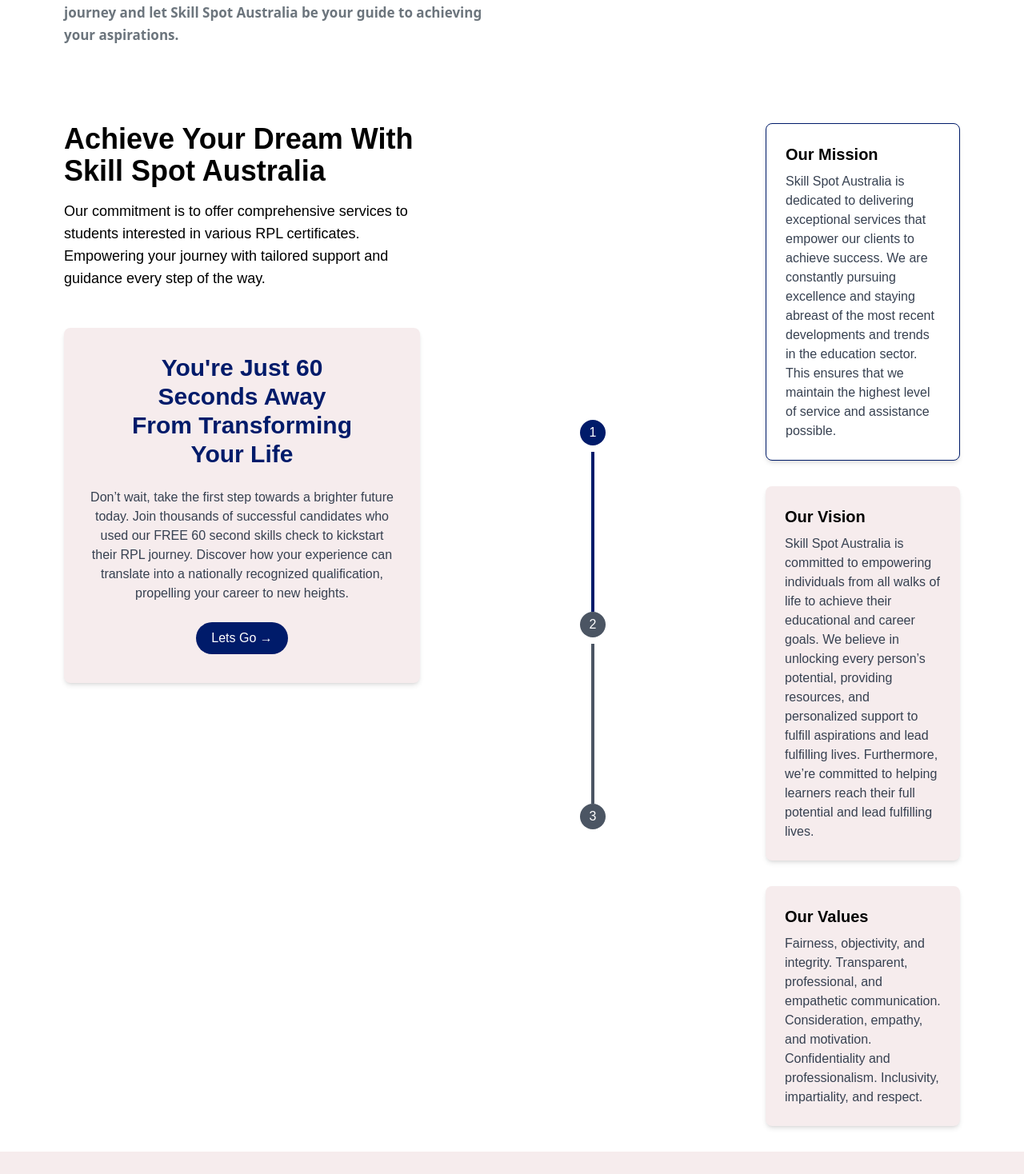
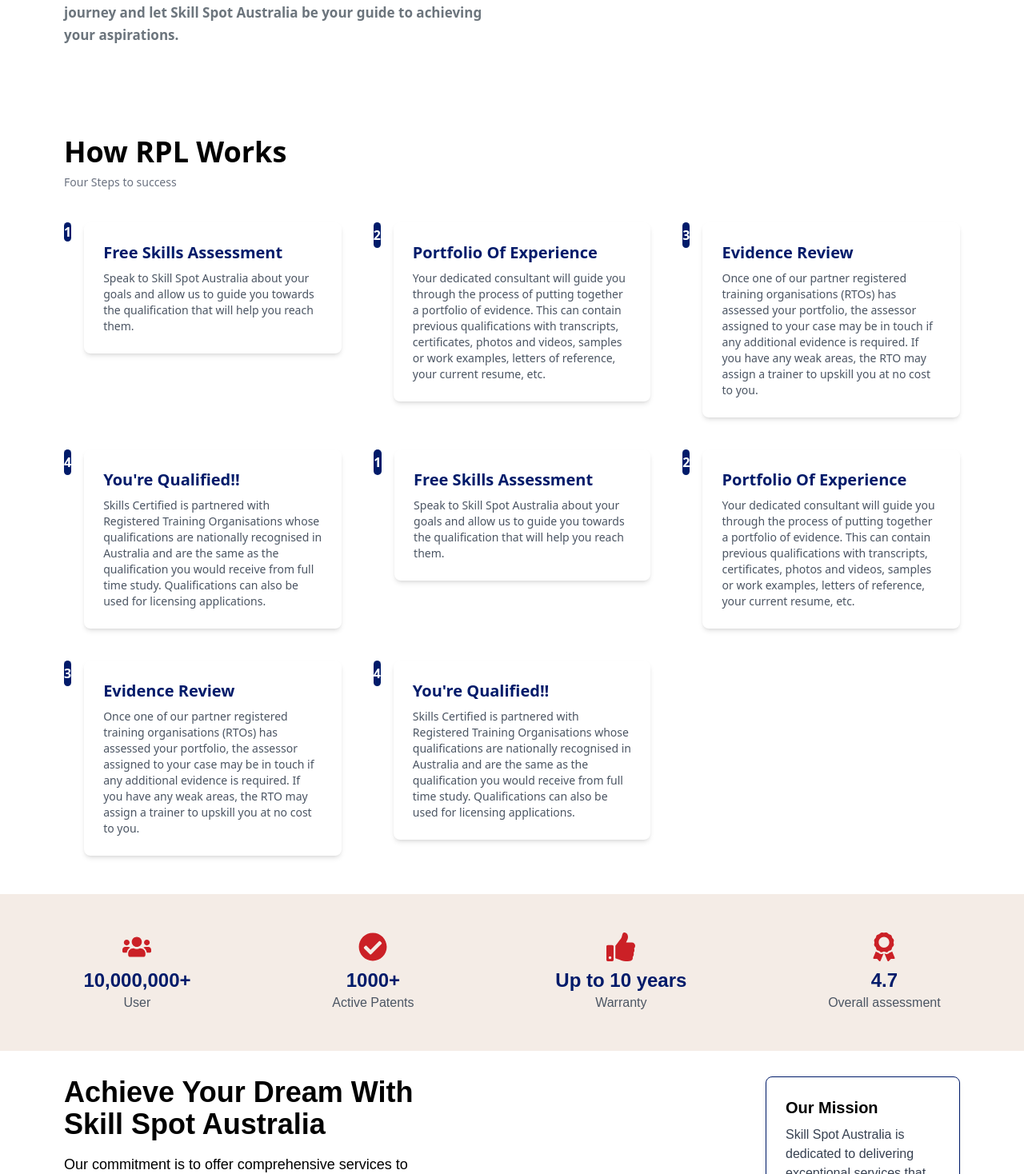
Before and after one commit to RojuGhimire/SkillSpotAus, a React (Vite) app: page /about in a window 1280 px wide. Shown: the part 1122-2590 px from the top of the page at 80% size. Built offline with nearby package versions, Linux system fonts and the light colour scheme.

Commit message:
added course stats

```diff
--- a/src/Pages/About.tsx
+++ b/src/Pages/About.tsx
@@ -5,6 +5,8 @@
 import { useInView } from "react-intersection-observer";
 import ContactSection from "../components/sections/ContactSection";
 import { Footer2 } from "../components/sections/Footer2";
+import RPLSteps from "@/components/sections/RPLstep";
+import StatsSection from "@/components/sections/Stat";
 
 const About: React.FC = () => {
   const { ref: leftContentRef, inView: leftContentInView } = useInView({
@@ -111,6 +113,8 @@
           </motion.div>
         </div>
       </section>
+      <RPLSteps />
+      <StatsSection />
 
       {/*Popular Course */}
 
--- a/src/Pages/Homepage.tsx
+++ b/src/Pages/Homepage.tsx
@@ -12,6 +12,7 @@
 import FAQ from "../components/sections/FAQ";
 import { Footer2 } from "../components/sections/Footer2";
 import BlogPostSection from "@/components/sections/BlogSection";
+import CourseStats from "@/components/sections/Coursestats";
 const Homepage: React.FC = () => {
   return (
     <RootLayout>
@@ -20,6 +21,7 @@
         <Frame />
         <Hero2 />
         <CourseGrid />
+        <CourseStats />
         <Services />
         <BlogPostSection />
         <MainComponent />
--- /dev/null
+++ b/src/components/sections/Coursestats.tsx
@@ -0,0 +1,35 @@
+import React from 'react';
+
+const CourseStats: React.FC = () => {
+  return (
+    <div className="w-full bg-[#f9f3ef] py-20 mt-auto font-overpass lg:mt-28">
+      <div className="container mx-auto px-4 flex justify-around items-center">
+        {/* Stat 1 */}
+        <div className="flex flex-col items-center">
+          <h3 className="text-4xl font-rose  font-extrabold leading-[45.09px] text-center">8700<sup className='font-bold'>+</sup></h3>
+          <p className="text-primary text-lg font-bold">Courses Received</p>
+        </div>
+
+        {/* Stat 2 */}
+        <div className="flex flex-col items-center">
+          <h3 className="text-4xl font-rose  font-extrabold leading-[45.09px] text-center">110<sup>+</sup></h3>
+          <p className="text-primary text-lg font-bold">Courses Available</p>
+        </div>
+
+        {/* Stat 3 */}
+        <div className="flex flex-col items-center">
+          <h3 className="text-4xl font-rose  font-extrabold leading-[45.09px] text-center">10<sup>+</sup></h3>
+          <p className="text-primary text-lg font-bold">Partner Institutes</p>
+        </div>
+
+        {/* Stat 4 */}
+        <div className="flex flex-col items-center">
+          <h3 className="text-4xl font-rose  font-extrabold leading-[45.09px] text-center">100<sup>+</sup></h3>
+          <p className="text-primary text-lg font-bold">Success Rate</p>
+        </div>
+      </div>
+    </div>
+  );
+};
+
+export default CourseStats;
--- /dev/null
+++ b/src/components/sections/RPLstep.tsx
@@ -0,0 +1,104 @@
+import React from 'react';
+
+const RPLSteps: React.FC = () => {
+  return (
+    <div className="w-full px-4 lg:px-20 py-12">
+      {/* Title */}
+      <h2 className="text-2xl lg:text-4xl font-bold text-left mb-2">
+        How RPL Works
+      </h2>
+      <p className="text-sm text-gray-500 mb-10">
+        Four Steps to success
+      </p>
+
+      {/* Steps Grid */}
+      <div className="grid grid-cols-1 lg:grid-cols-3 gap-10">
+        {/* Row 1 */}
+        <div className="flex items-start space-x-4">
+          <div className=" bg-primary text-white rounded-full flex items-center justify-center font-bold">1</div>
+          <div className="bg-white shadow-md rounded-lg p-6">
+            <h3 className="text-xl font-bold text-primary">Free Skills Assessment</h3>
+            <p className="text-gray-600 mt-2 text-sm">
+              Speak to Skill Spot Australia about your goals and allow us to guide you towards the qualification that will help you reach them.
+            </p>
+          </div>
+        </div>
+
+        <div className="flex items-start space-x-4">
+          <div className="w-8 h-8 bg-primary text-white rounded-full flex items-center justify-center font-bold">2</div>
+          <div className="bg-white shadow-md rounded-lg p-6">
+            <h3 className="text-xl font-bold text-primary">Portfolio Of Experience</h3>
+            <p className="text-gray-600 mt-2 text-sm">
+              Your dedicated consultant will guide you through the process of putting together a portfolio of evidence. This can contain previous qualifications with transcripts, certificates, photos and videos, samples or work examples, letters of reference, your current resume, etc.
+            </p>
+          </div>
+        </div>
+
+        {/* Row 2 */}
+        <div className="flex items-start space-x-4">
+          <div className="w-8 h-8 bg-primary text-white rounded-full flex items-center justify-center font-bold">3</div>
+          <div className="bg-white shadow-md rounded-lg p-6">
+            <h3 className="text-xl font-bold text-primary">Evidence Review</h3>
+            <p className="text-gray-600 mt-2 text-sm">
+              Once one of our partner registered training organisations (RTOs) has assessed your portfolio, the assessor assigned to your case may be in touch if any additional evidence is required. If you have any weak areas, the RTO may assign a trainer to upskill you at no cost to you.
+            </p>
+          </div>
+        </div>
+
+        <div className="flex items-start space-x-4">
+          <div className="w-8 h-8 bg-primary text-white rounded-full flex items-center justify-center font-bold">4</div>
+          <div className="bg-white shadow-md rounded-lg p-6">
+            <h3 className="text-xl font-bold text-primary">You're Qualified!!</h3>
+            <p className="text-gray-600 mt-2 text-sm">
+              Skills Certified is partnered with Registered Training Organisations whose qualifications are nationally recognised in Australia and are the same as the qualification you would receive from full time study. Qualifications can also be used for licensing applications.
+            </p>
+          </div>
+        </div>
+
+        {/* Row 3 (Duplicate Steps for layout) */}
+        <div className="flex items-start space-x-4">
+          <div className="w-8 h-8 bg-primary text-white rounded-full flex items-center justify-center font-bold">1</div>
+          <div className="bg-white shadow-md rounded-lg p-6">
+            <h3 className="text-xl font-bold text-primary">Free Skills Assessment</h3>
+            <p className="text-gray-600 mt-2 text-sm">
+              Speak to Skill Spot Australia about your goals and allow us to guide you towards the qualification that will help you reach them.
+            </p>
+          </div>
+        </div>
+
+        <div className="flex items-start space-x-4">
+          <div className="w-8 h-8 bg-primary text-white rounded-full flex items-center justify-center font-bold">2</div>
+          <div className="bg-white shadow-md rounded-lg p-6">
+            <h3 className="text-xl font-bold text-primary">Portfolio Of Experience</h3>
+            <p className="text-gray-600 mt-2 text-sm">
+              Your dedicated consultant will guide you through the process of putting together a portfolio of evidence. This can contain previous qualifications with transcripts, certificates, photos and videos, samples or work examples, letters of reference, your current resume, etc.
+            </p>
+          </div>
+        </div>
+
+        {/* Row 4 */}
+        <div className="flex items-start space-x-4">
+          <div className="w-8 h-8 bg-primary text-white rounded-full flex items-center justify-center font-bold">3</div>
+          <div className="bg-white shadow-md rounded-lg p-6">
+            <h3 className="text-xl font-bold text-primary">Evidence Review</h3>
+            <p className="text-gray-600 mt-2 text-sm">
+              Once one of our partner registered training organisations (RTOs) has assessed your portfolio, the assessor assigned to your case may be in touch if any additional evidence is required. If you have any weak areas, the RTO may assign a trainer to upskill you at no cost to you.
+            </p>
+          </div>
+        </div>
+
+        <div className="flex items-start space-x-4">
+          <div className="w-8 h-8 bg-primary text-white rounded-full flex items-center justify-center font-bold">4</div>
+          <div className="bg-white shadow-md rounded-lg p-6">
+            <h3 className="text-xl font-bold text-primary">You're Qualified!!</h3>
+            <p className="text-gray-600 mt-2 text-sm">
+              Skills Certified is partnered with Registered Training Organisations whose qualifications are nationally recognised in Australia and are the same as the qualification you would receive from full time study. Qualifications can also be used for licensing applications.
+            </p>
+          </div>
+        </div>
+      </div>
+    </div>
+  );
+};
+
+export default RPLSteps;
--- /dev/null
+++ b/src/components/sections/Stat.tsx
@@ -0,0 +1,40 @@
+import React from 'react';
+import { FaUsers, FaCheckCircle, FaThumbsUp, FaAward } from 'react-icons/fa';
+
+const StatsSection: React.FC = () => {
+  return (
+    <div className="w-full bg-[#F4ECE6] font-overpass py-12">
+      <div className="container mx-auto px-4 flex justify-around items-center">
+        {/* Stat 1 */}
+        <div className="flex flex-col items-center">
+          <FaUsers className="text-secondary text-4xl" />
+          <h3 className="text-2xl font-bold text-primary mt-2">10,000,000+</h3>
+          <p className="text-gray-600">User</p>
+        </div>
+
+        {/* Stat 2 */}
+        <div className="flex flex-col items-center">
+          <FaCheckCircle className="text-secondary text-4xl" />
+          <h3 className="text-2xl font-bold text-primary mt-2">1000+</h3>
+          <p className="text-gray-600">Active Patents</p>
+        </div>
+
+        {/* Stat 3 */}
+        <div className="flex flex-col items-center">
+          <FaThumbsUp className="text-secondary text-4xl" />
+          <h3 className="text-2xl font-bold text-primary mt-2">Up to 10 years</h3>
+          <p className="text-gray-600">Warranty</p>
+        </div>
+
+        {/* Stat 4 */}
+        <div className="flex flex-col items-center">
+          <FaAward className="text-secondary text-4xl" />
+          <h3 className="text-2xl font-bold text-primary mt-2">4.7</h3>
+          <p className="text-gray-600">Overall assessment</p>
+        </div>
+      </div>
+    </div>
+  );
+};
+
+export default StatsSection;
--- a/src/global.css
+++ b/src/global.css
@@ -6,6 +6,7 @@
   @import url("https://fonts.googleapis.com/css2?family=Inter:wght@400;500;600;700;800;900&display=swap");
   @import url("https://fonts.googleapis.com/css2?family=Poppins:wght@400;500;600;700;800;900&display=swap");
   @import url("https://fonts.googleapis.com/css2?family=Overpass:wght@400;500;600;700;800;900&display=swap");
+  @import url("https://fonts.googleapis.com/css2?family=Palanquin+Dark:wght@400;500;600;700&display=swap");
 }
 .custom-scrollbar::-webkit-scrollbar {
   width: 14px;
--- a/tailwind.config.js
+++ b/tailwind.config.js
@@ -18,6 +18,7 @@
         primary: ["Inter", "sans-serif"],
         poppins: ["Poppins", "sans-serif"],
         overpass: ['Overpass', 'sans-serif'],
+        rose: ['Palanquin+Dark', 'sans-serif'],
       },
       fontWeight: {
         regular: 400,
```
